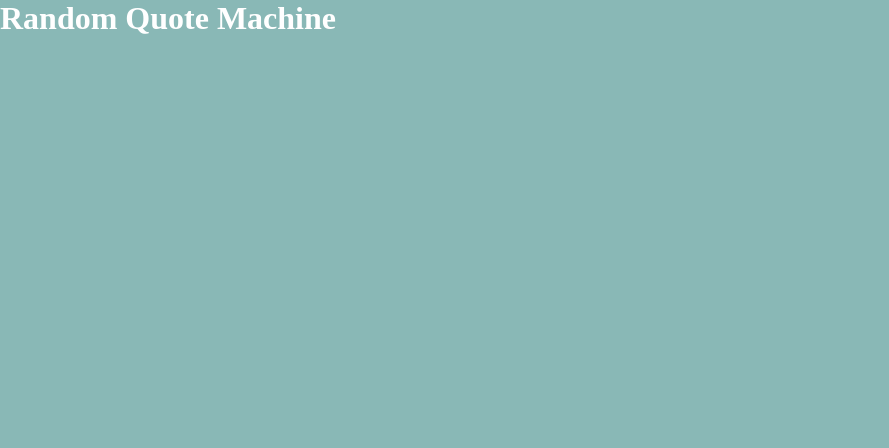
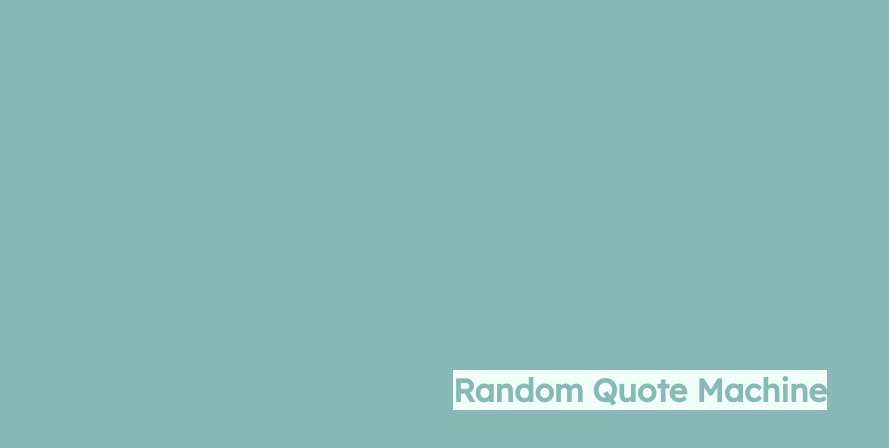
Before and after one commit to N-Nikolaev/FCC--React-1, a React (Vite) app: page / in a window 1280 px wide. Shown: the top 448 px of the page, without its empty margins (0-889 px from the left). Built offline with nearby package versions, Linux system fonts and the light colour scheme.

Commit message:
Added Footer component

```diff
--- a/src/js/App.js
+++ b/src/js/App.js
@@ -1,10 +1,14 @@
 import React from 'react'
 import Card from './components/Card'
+import Footer from './components/Footer'
 
 const App = () => {
     return (
-        <div className='App'>
-            <Card />
+        <div className='app'>
+            <div>
+                <Card />
+                <Footer />
+            </div>
         </div>
     )
 }
--- /dev/null
+++ b/src/js/components/Footer.js
@@ -0,0 +1,11 @@
+import React from 'react'
+
+const Footer = () => {
+    return (
+        <footer className="footer">
+            <p>By Nikolay Nikolaev</p>
+        </footer>
+    )
+}
+
+export default Footer
--- a/src/scss/index.scss
+++ b/src/scss/index.scss
@@ -1,7 +1,33 @@
+// Imports
+@import url('https://fonts.googleapis.com/css2?family=Inter:wght@400;700&family=Lexend+Deca&display=swap');
+
 
 // Colors
 
-$bg-1: hsl(177, 25%, 63%);
+$bg-1:          hsl(177, 25%, 63%);
+
+$bg-card:       hsl(159, 100%, 97%);
+
+
+// Fonts
+
+$font-inter:    'Inter', sans-serif;
+$font-lexend:   'Lexend Deca', sans-serif;
+
+
+// Breakpoints
+
+$br--desktop:   1024px;
+
+// Mixins
+
+@mixin mq {
+    @media (min-width: $br--desktop) {
+        @content;
+    }
+}
+
+//------------------------------------------------------------//
 
 // Reset
 
@@ -11,10 +37,30 @@ $bg-1: hsl(177, 25%, 63%);
     box-sizing: border-box;
 }
 
+
+// Style
+
 body {
+    font-family: $font-lexend;
+
+}
+
+.app {
+    position: absolute;
+    top: 0;
+    left: 0;
+    bottom: 0;
+    right: 0;
+
+    display: grid;
+    justify-content: center;
+    align-items: center;
+
+    color: $bg-1;
+
     background-color: $bg-1;
 }
 
-.App {
-    color: white;  // Temp styling
+.card {
+    background: $bg-card;
 }
```
